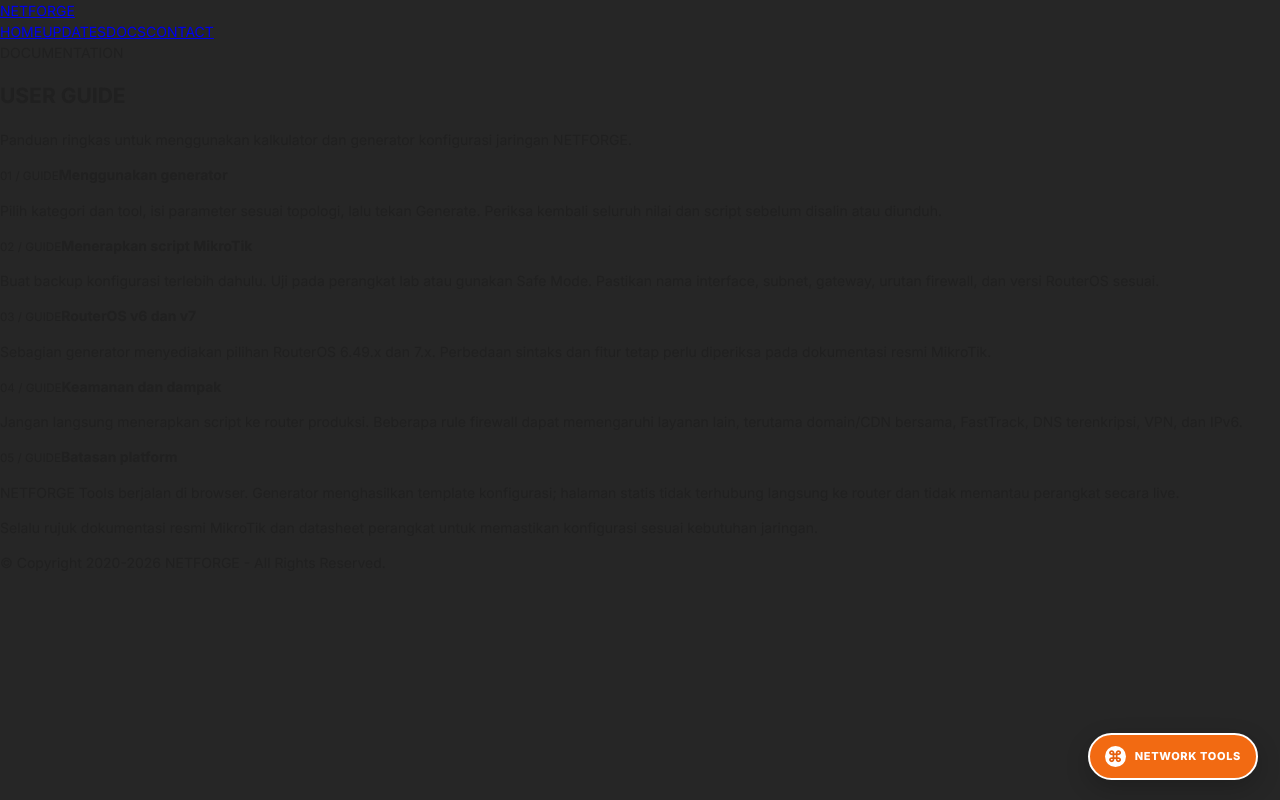
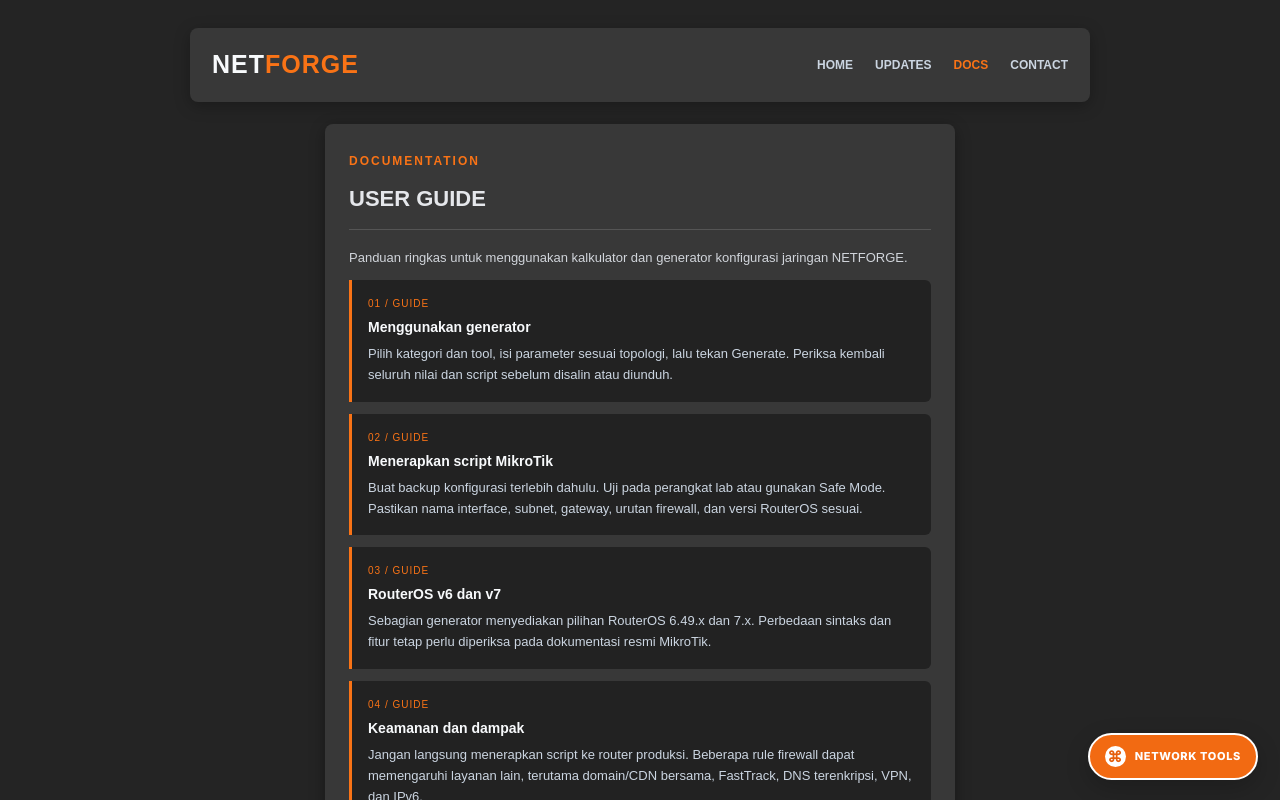
Before and after one commit to mikrotikscript/PON, a Next.js app: page /docs in a window 1280 px wide. Shown: the top 800 px of the page. Built offline with nearby package versions, Linux system fonts and the light colour scheme.

Commit message:
Add NETFORGE info pages styling

```diff
--- a/app/tools/tools.css
+++ b/app/tools/tools.css
@@ -229,3 +229,23 @@
 .nt-dark .nf-block-option small,.nt-dark .nf-block-extra small{color:#aab6c7}
 @media(max-width:700px){.nf-block-grid{grid-template-columns:repeat(2,minmax(0,1fr))}}
 @media(max-width:480px){.nf-block-grid{grid-template-columns:1fr}}
+
+.nf-info-page{min-height:100vh;background:#242424;color:#e5e7eb;padding:28px 18px 60px;font-family:Arial,sans-serif}
+.nf-info-header{max-width:900px;margin:0 auto 22px;display:flex;align-items:center;justify-content:space-between;gap:20px;padding:18px 22px;background:#383838;border-radius:8px;box-shadow:0 4px 16px #0004}
+.nf-info-brand{font-size:25px;font-weight:800;letter-spacing:1px;color:#f8fafc;text-decoration:none}.nf-info-brand span{color:#f97316}
+.nf-info-header nav{display:flex;gap:22px;flex-wrap:wrap}.nf-info-header nav a{font-size:12px;font-weight:700;color:#cbd5e1;text-decoration:none}.nf-info-header nav a:hover,.nf-info-header nav a.active{color:#f97316}
+.nf-info-card{max-width:630px;margin:0 auto;background:#383838;border-radius:8px;padding:28px 24px;box-shadow:0 4px 16px #0005}
+.nf-info-eyebrow{color:#f97316;font-size:12px;font-weight:700;letter-spacing:2px}
+.nf-info-card h1{font-size:22px;margin:12px 0 18px;padding-bottom:14px;border-bottom:1px solid #555}
+.nf-info-card article{display:grid;gap:6px;background:#222;padding:16px;border-radius:6px;margin:12px 0}
+.nf-info-card article small{display:flex;align-items:center;gap:7px;color:#94a3b8;font-size:11px;text-transform:uppercase}
+.nf-info-card article b{color:#f97316;font-size:14px}
+.nf-info-card article a{color:#f97316;text-decoration:none;font-weight:700;font-size:14px}
+.nf-info-card article p,.nf-info-intro{margin:0;color:#d1d5db;font-size:13px;line-height:1.6}
+.nf-info-card footer{border-top:1px solid #555;margin-top:24px;padding-top:16px;color:#9ca3af;font-size:11px;line-height:1.8}
+.nf-update-item,.nf-doc-item{border-left:3px solid #f97316!important;border-radius:0 6px 6px 0!important}
+.nf-info-card .nf-update-item small,.nf-info-card .nf-doc-item small{color:#f97316;font-size:10px;letter-spacing:1px}
+.nf-info-card .nf-update-item b,.nf-info-card .nf-doc-item b{color:#f8fafc}
+.nf-info-card .nf-update-item p,.nf-info-card .nf-doc-item p{color:#cbd5e1}
+.nf-doc-note{background:#252525;border:1px solid #555;padding:14px;border-radius:6px;color:#cbd5e1;font-size:12px;line-height:1.6}
+@media(max-width:600px){.nf-info-page{padding:14px 10px 40px}.nf-info-header{align-items:flex-start;flex-direction:column;padding:16px}.nf-info-header nav{gap:15px}.nf-info-card{padding:22px 16px}}
```
